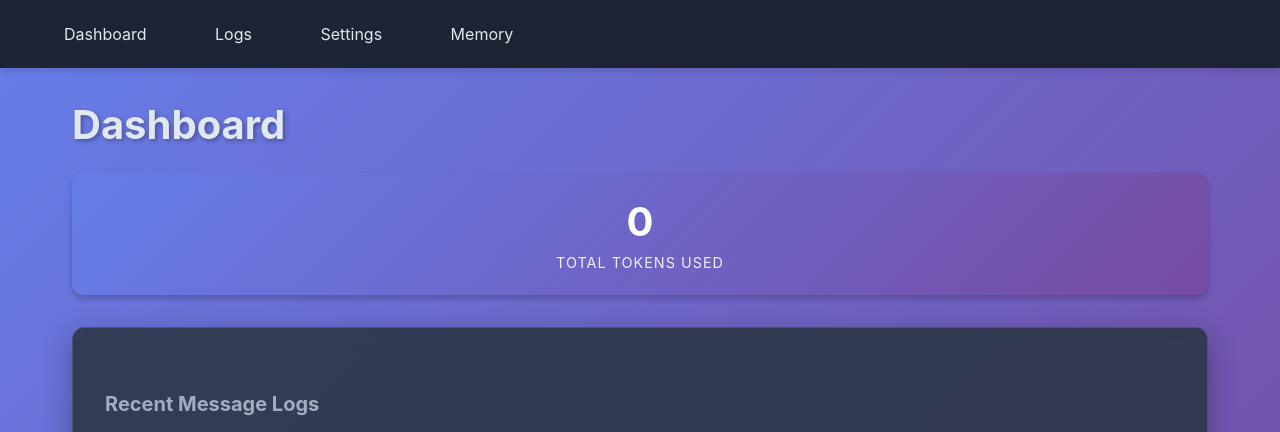
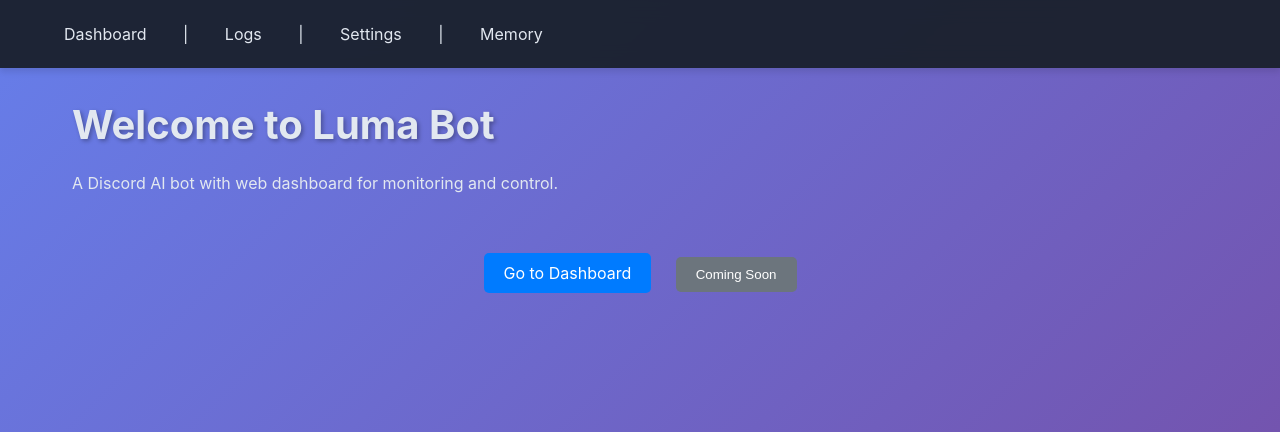
Before and after one commit to S2132443/luma-v2, a Flask app: page / in a window 1280 px wide. Shown: the top 432 px of the page. Run offline with Flask 3, Linux system fonts and the light colour scheme.

Commit message:
Add landing page with dashboard and placeholder buttons

```diff
--- a/webapp/app.py
+++ b/webapp/app.py
@@ -12,6 +12,10 @@ Session = sessionmaker(bind=engine)
 Base.metadata.create_all(engine)
 
 @app.route('/')
+def landing():
+    return render_template('landing.html')
+
+@app.route('/dashboard')
 def dashboard():
     session = Session()
     # Total token usage
--- a/webapp/templates/base.html
+++ b/webapp/templates/base.html
@@ -8,9 +8,9 @@
 </head>
 <body>
     <nav>
-        <a href="/">Dashboard</a>
-        <a href="/logs">Logs</a>
-        <a href="/settings">Settings</a>
+        <a href="/dashboard">Dashboard</a> |
+        <a href="/logs">Logs</a> |
+        <a href="/settings">Settings</a> |
         <a href="/memory">Memory</a>
     </nav>
     <div class="container">
--- /dev/null
+++ b/webapp/templates/landing.html
@@ -0,0 +1,12 @@
+{% extends "base.html" %}
+
+{% block title %}Luma Bot - Home{% endblock %}
+
+{% block content %}
+<h1>Welcome to Luma Bot</h1>
+<p>A Discord AI bot with web dashboard for monitoring and control.</p>
+<div style="text-align: center; margin-top: 50px;">
+    <a href="/dashboard" style="display: inline-block; padding: 10px 20px; margin: 10px; background-color: #007bff; color: white; text-decoration: none; border-radius: 5px;">Go to Dashboard</a>
+    <button style="display: inline-block; padding: 10px 20px; margin: 10px; background-color: #6c757d; color: white; border: none; border-radius: 5px; cursor: not-allowed;">Coming Soon</button>
+</div>
+{% endblock %}
```
